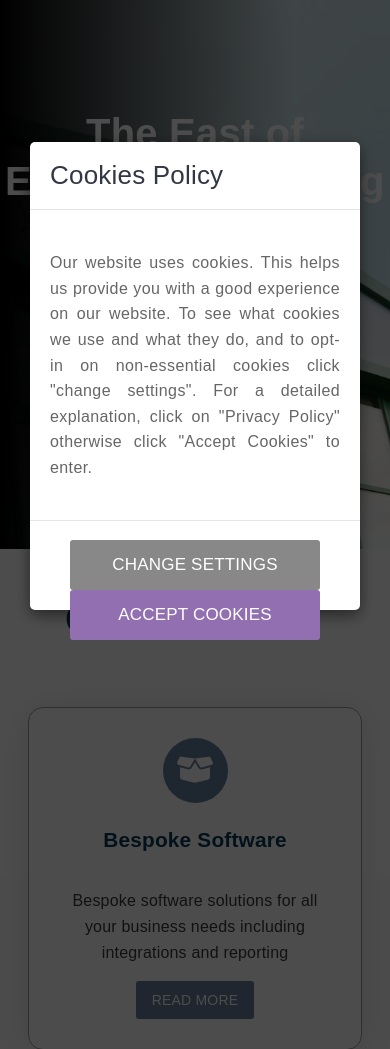
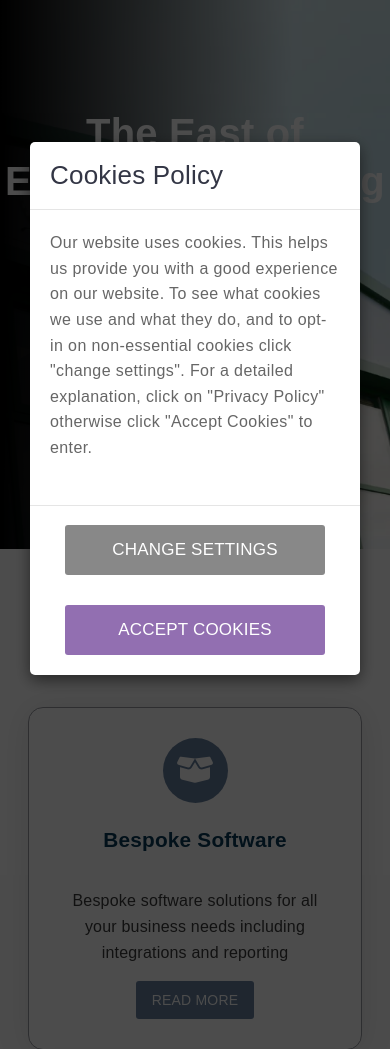
Before and after one commit to mikewood17/Netmatters-reflection-repository, a PHP site: page / in a window 390 px wide. Shown: the part 142-1191 px from the top of the page. Run offline with PHP 8.4, Linux system fonts and the light colour scheme; some libraries are stand-ins or nearby versions.

Commit message:
style changes as per feedback from Kayleigh

```diff
--- a/index.html
+++ b/index.html
@@ -672,7 +672,7 @@
 
 <!--/Signup Section-->
             <div class="signup">
-                <div class="container">
+                <div class="container ">
                     <h1 class="subheading-2 subheading">Email Newsletter Sign-Up</h1>
 
                     <div class="sign-up-container">
@@ -687,11 +687,14 @@
                     </div>
                     <br>
                     <div class="sign-up-button-container">
-                        <input type="checkbox" class="checkbox">
-                        <span class="privacy-policy">	Please tick this box if you wish to receive marketing information from us. Please see our <a href="#">Privacy Policy</a> for more information on how we keep your data safe.</span>
-
-                        <br>
-                        <br>
+                        <div class="sign-up_info">
+                            <div class="checkbox-container">
+                                <input type="checkbox" class="checkbox">
+                            </div>
+                            <div class="sign-up_body">
+                                <span class="privacy-policy">	Please tick this box if you wish to receive marketing information from us. Please see our <a href="#">Privacy Policy</a> for more information on how we keep your data safe.</span>
+                            </div>
+                        </div>
                         <div class="sign-up-btn">
                             <a class="signup-button button-9" href="#">SUBSCRIBE</a>
                         </div>
@@ -1181,7 +1184,7 @@
                         </p>
                     </div>
                     <div class="cookie-button_container">
-                        <div class="spacer">
+                        <div class="spacer top-spacer">
                             <a href="#" class="button cookie-buttons manage-cookies">CHANGE SETTINGS</a>
                         </div>
                         <div class="spacer">
--- a/js/main.js
+++ b/js/main.js
@@ -17,6 +17,7 @@ function openMenu() {
     slide_menu.classList.toggle('side-menu_open');
     mainHeader.style.position = "relative";
     main.style.marginRight = "300px";
+    main.style.marginLeft = "-300px";
     mainHeader.style.marginRight = "300px";
     backgroundFade.style.display = 'block';
     main.classList.toggle('menu-open');
@@ -26,6 +27,7 @@ function openMenu() {
 function closeMenu() {
     slide_menu.classList.remove('side-menu_open');
     main.style.marginRight = "0px";
+    main.style.marginLeft = "0px";
     // mainHeader.style.position = "fixed";
     // mainHeader.style.marginRight = "0px";
     backgroundFade.style.display = 'none';
@@ -59,7 +61,7 @@ window.addEventListener('scroll', () => {
         body.classList.remove("scroll-up")
     }
 
-    if (currentScroll > lastScroll && !body.classList.contains("scroll-down")) {
+    if (currentScroll > lastScroll && !body.classList.contains("scroll-down") && currentScroll > 350) {
         body.classList.remove("scroll-up");
         body.classList.add("scroll-down");
     }
@@ -113,7 +115,7 @@ if (localStorage.getItem('cookies')){
     cookiePopup.style.display = 'none';
     backgroundFade.style.display = 'none';
 } else {
-    cookiePopup.style.display = 'grid';
+    cookiePopup.style.display = 'block';
     backgroundFade.style.display = 'block';
     body.style.overflow = 'hidden';
 }
--- a/scss/application.css
+++ b/scss/application.css
@@ -753,14 +768,15 @@ a {
 .cookie-content {
   border-top: 1px solid #e5e5e5;
   padding: 20px;
+  width: inherit;
 }
 
 .cookie-popup p {
   font-size: 1rem;
   letter-spacing: 0.4px;
   color: #666;
-  text-align: justify;
-  margin: 20px 0;
+  margin: 0;
+  margin-bottom: 25px;
 }
 
 .cookie-button_container {
@@ -771,7 +787,8 @@ a {
   padding: 19px 20px 20px;
   text-align: right;
   border-top: 1px solid #e5e5e5;
-  height: 90px;
+  height: auto;
+  width: inherit;
 }
 
 .cookie-buttons {
@@ -779,7 +796,7 @@ a {
   position: relative;
   margin: auto;
   text-align: center;
-  width: 250px;
+  width: auto;
   height: 50px;
   font-size: 1.063em !important;
   display: flex !important;
@@ -805,8 +822,17 @@ a {
 .spacer {
   padding-left: 15px;
   padding-right: 15px;
-}
-
+  width: 50%;
+}
+
+@media (max-width: 768px) {
+  .top-spacer {
+    margin-bottom: 30px;
+  }
+  .spacer {
+    width: 100%;
+  }
+}
 .main-footer {
   text-align: center;
   background-color: #333645;
--- a/scss/components/_buttons.scss
+++ b/scss/components/_buttons.scss
@@ -86,6 +86,7 @@
     height: 56px;
     width: 56px;
     font-size: 25px;
+    cursor: pointer;
 }
 .search-bar-mobile{
     padding: 15px;
@@ -112,6 +113,7 @@
     background-color: #4183d7;
     border-color: #4183d7;
     border-radius: 3px;
+    cursor: pointer;
     a {
     color:#fff;
     }
@@ -120,6 +122,7 @@
     background-color: #999aa2;
     border-color: #999aa2;
     border-radius: 3px;
+    cursor: pointer;
     a {
     color:#fff;
     }
--- a/scss/components/_icons.scss
+++ b/scss/components/_icons.scss
@@ -10,6 +10,7 @@
     border-radius: 5%;
     width: 60px;
     font-size: 25px;
+    cursor: pointer;
 }
 
 .hamburger i {
--- a/scss/components/_img.scss
+++ b/scss/components/_img.scss
@@ -1,5 +1,5 @@
 .news-img{
-    max-width: 100%;
+    width: 100%;
 }
 
 .top-logo{
--- a/scss/flexbox.css
+++ b/scss/flexbox.css
@@ -42,10 +42,6 @@
     .client-quote,
     .quote-author {
         font-size: 1.2em;
-    }
-    .privacy-policy{
-        font-size: 1em;
-        font-weight: 300;
     }
     .services,
     .offices {
--- a/scss/layout/_columns.scss
+++ b/scss/layout/_columns.scss
@@ -41,10 +41,10 @@
         border-color: transparent;
         top: -10px;
         transition: .5s ease !important;
+        cursor: pointer;
     }
 }
 .news{
-    width: 80%;
 	background: #fff;
 	margin: 0 .5em .8em;
     border: 1px solid #CCC;
@@ -93,10 +93,23 @@
 .signup {
     color: #666;
 	background: #ddd;
-    padding: 50px 50px;
+    padding: 50px 0px;
     margin-top: 20px;
 }
 
+.checkbox_container,
+.sign-up_body {
+    display: table-cell;
+    vertical-align: top;
+}
+
+.sign-up-button-container{
+    text-align: left;
+}
+
+.sign-up_info{
+    margin-bottom: 20px;
+}
 
 
 .item,
--- a/scss/layout/_containers.scss
+++ b/scss/layout/_containers.scss
@@ -382,7 +382,7 @@
 .offices,
 .services{
     display:flex;
-    justify-content: center;
+    justify-content: flex-start;
     flex-wrap: wrap;
     align-items: flex-start;
 }
@@ -598,6 +598,7 @@
 
 .cookie-header{
     padding: 15px 20px;
+    width: inherit;
 }
 .cookie-popup h2 {
     margin: 0;
@@ -610,13 +611,14 @@
 .cookie-content {
     border-top: 1px solid #e5e5e5;
     padding: 20px;
+    width: inherit;
 }
 .cookie-popup p {
     font-size: 1rem;
     letter-spacing: .4px;
     color: #666;
-    text-align: justify;
-    margin: 20px 0;
+    margin: 0;
+    margin-bottom: 25px;
 }
 
 
@@ -628,7 +630,8 @@
     padding: 19px 20px 20px;
     text-align: right;
     border-top: 1px solid #e5e5e5;
-    height: 90px;
+    height: auto;
+    width: inherit;
 }
 
 .cookie-buttons{
@@ -636,7 +639,7 @@
     position: relative;
     margin: auto;
     text-align: center;
-    width: 250px;
+    width: auto;
     height: 50px;
     font-size: 1.063em !important;
     display: flex !important;
@@ -660,4 +663,15 @@
 .spacer{
     padding-left: 15px;
     padding-right: 15px;
+    width: 50%;
 }
+
+@media (max-width: 768px) {
+    .top-spacer{
+        margin-bottom: 30px;
+    }
+
+    .spacer{
+        width: 100%;
+    }
+}
--- a/scss/layout/_footer.scss
+++ b/scss/layout/_footer.scss
@@ -13,6 +13,7 @@
 .office {
     padding: 15px;
     justify-content: space-evenly;
+    width: 50%;
 }
 .services,
 .offices h4 {
--- a/scss/layout/_header.scss
+++ b/scss/layout/_header.scss
@@ -11,10 +11,10 @@
 
 // Scroll stuff
 
-// .scroll-down header {
-//     position: relative;
-//     transform: translate3d(0, -100%, 0)
-// }
+.scroll-down header {
+    position: relative;
+    transform: translate3d(0, -100%, 0)
+}
 
 .scroll-up header {
     position: fixed !important;
```
Also changed, not shown: other parts of scss/application.css (+29 -4 lines), 1 other file.
